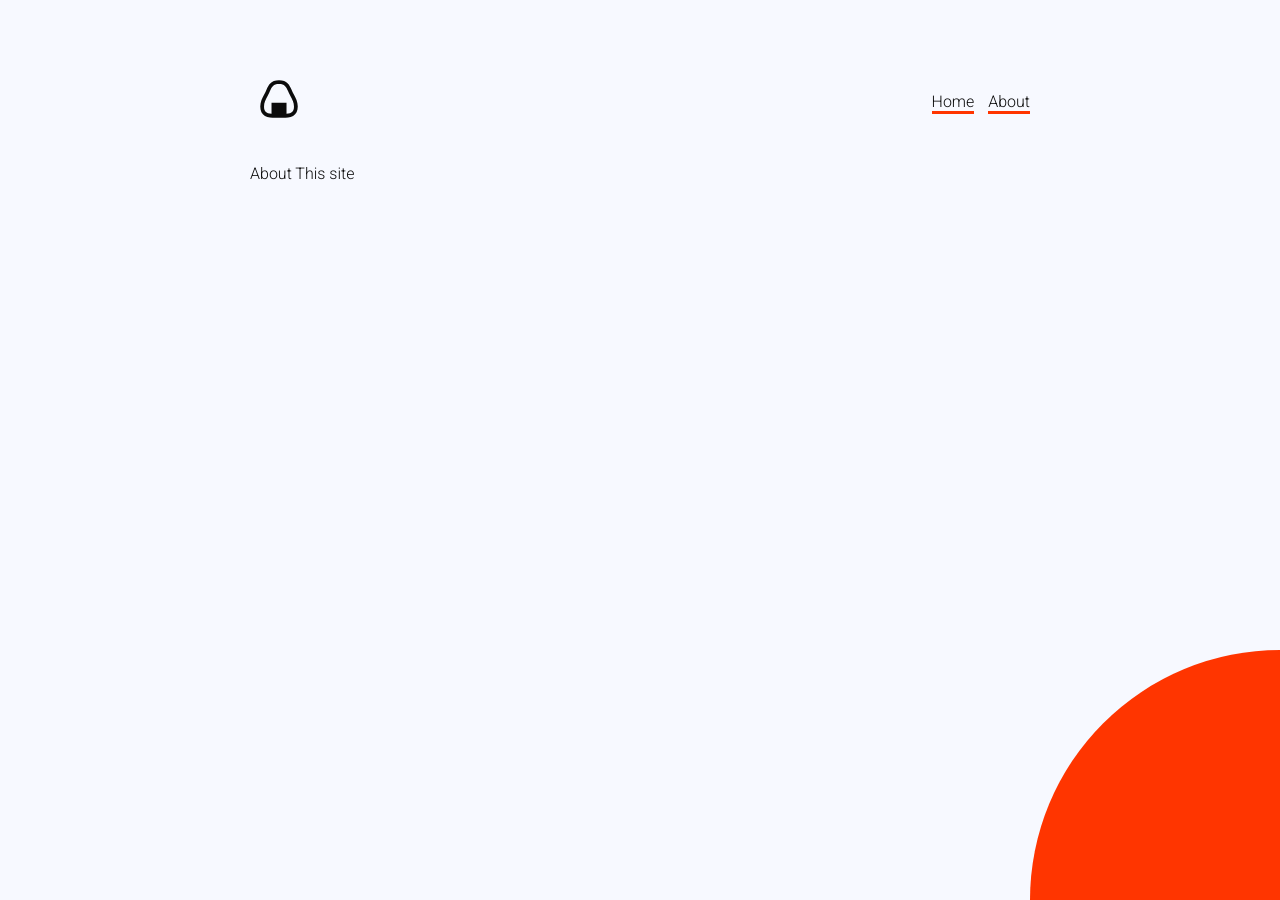
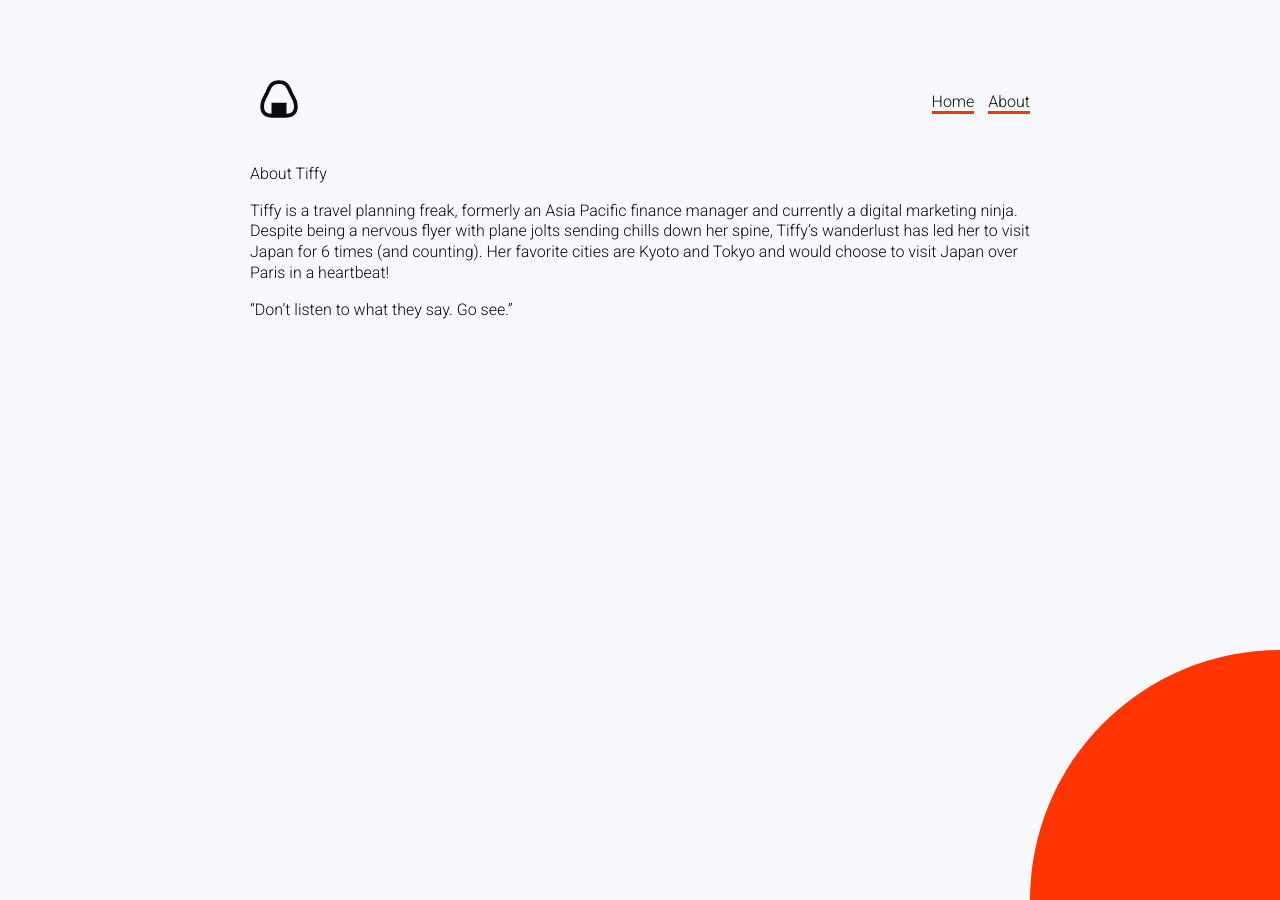
Before and after one commit to jamesantonywood/anightinjapan, a Jekyll site: the page built from about.markdown, in a window 1280 px wide. Built offline with Jekyll 4.4.1, drawn with Linux system fonts in a browser that asks for light colours.

Commit message:
Updated About

```diff
--- a/about.markdown
+++ b/about.markdown
@@ -4,4 +4,8 @@
 layout: default
 ---
 
-About This site
+About Tiffy
+
+Tiffy is a travel planning freak, formerly an Asia Pacific finance manager and currently a digital marketing ninja. Despite being a nervous flyer with plane jolts sending chills down her spine, Tiffy’s wanderlust has led her to visit Japan for 6 times (and counting). Her favorite cities are Kyoto and Tokyo and would choose to visit Japan over Paris in a heartbeat!
+
+“Don't listen to what they say. Go see.”
```
